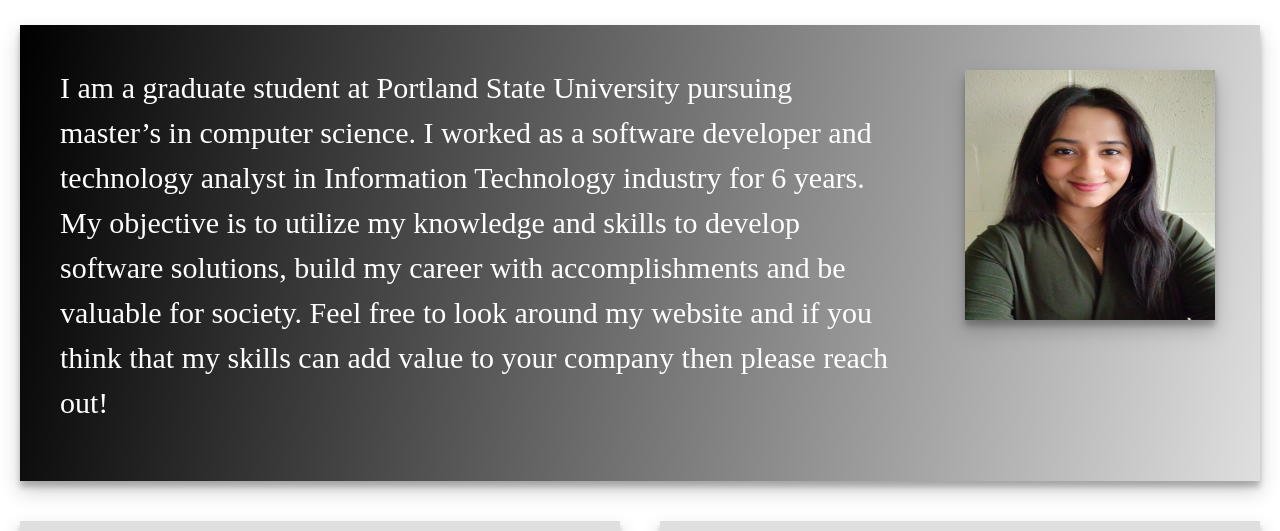
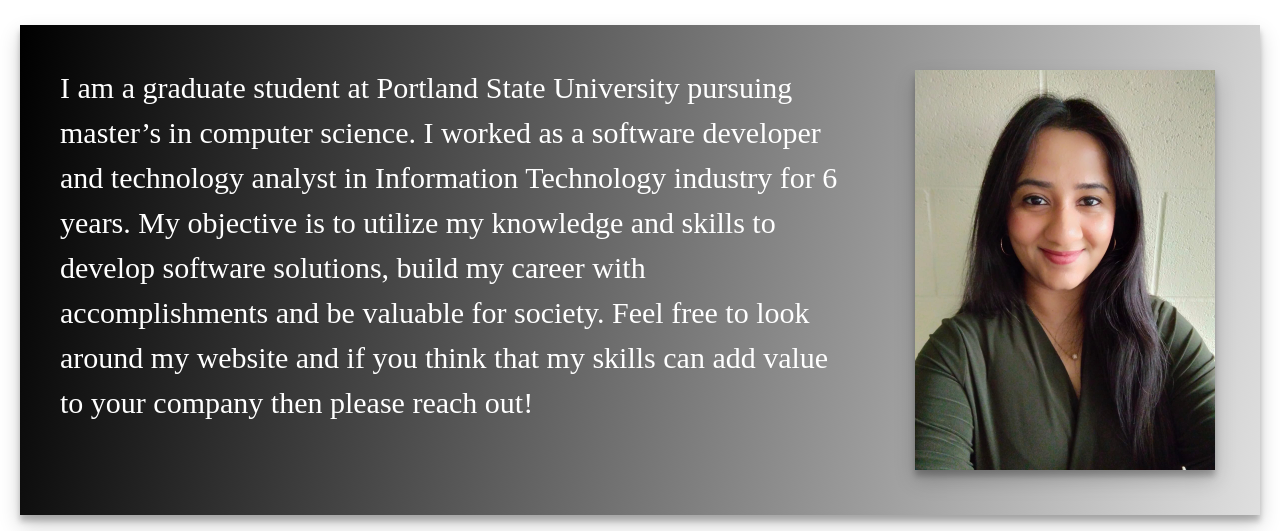
Before and after one commit to ruchakulkarni1/ruchakulkarni_, a plain HTML site: page index.html in a window 1280 px wide. Shown: the part 75-606 px from the top of the page. Drawn offline with nearby package versions, Linux system fonts and the light colour scheme; a script that the page names is missing.

Commit message:
Profile Pic Dimentions changed

```diff
--- a/index.css
+++ b/index.css
@@ -97,8 +97,8 @@
 
 .aboutPic {
     margin: 25px;
-    height: 250px;
-    width: 250px;
+    width: 300px;
+    height: 400px;
     box-shadow: 0 10px 20px rgb(0 0 0 / 19%), 0 6px 6px rgb(0 0 0 / 23%);
 }
 
```
